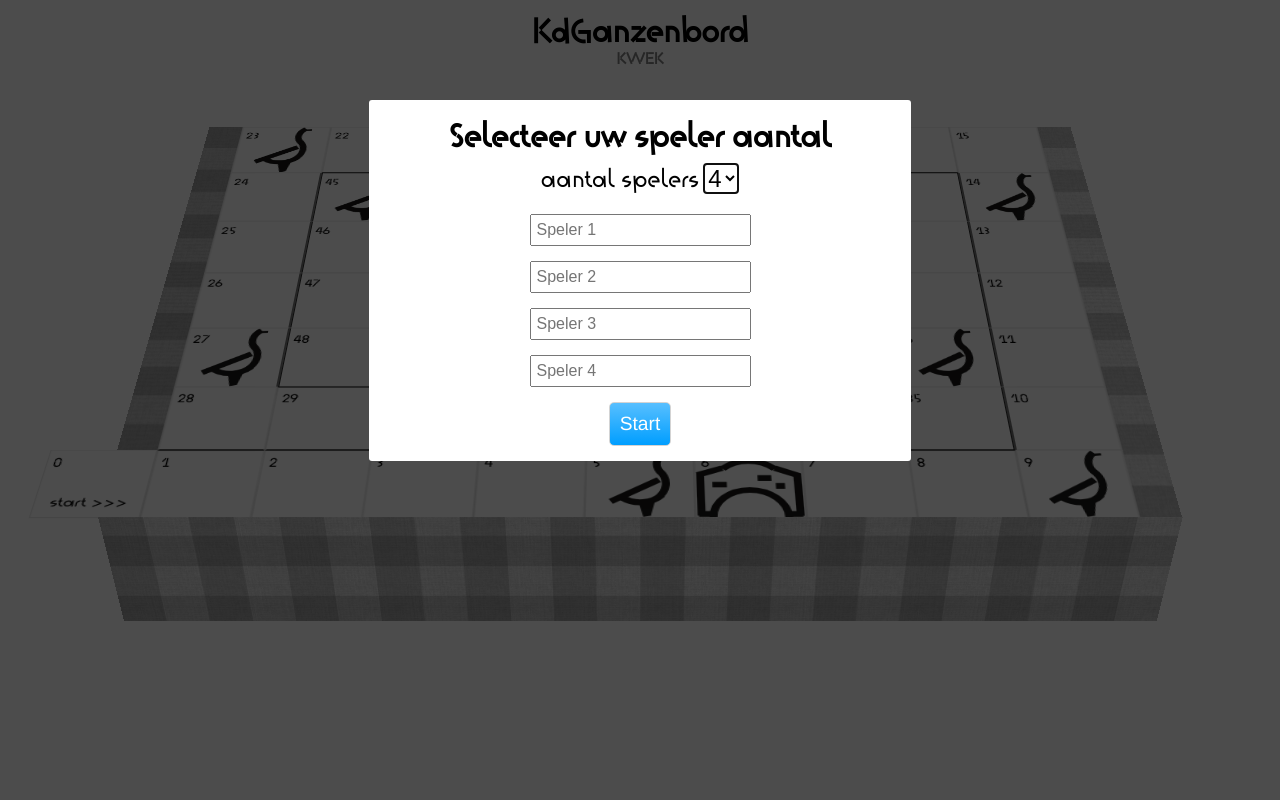
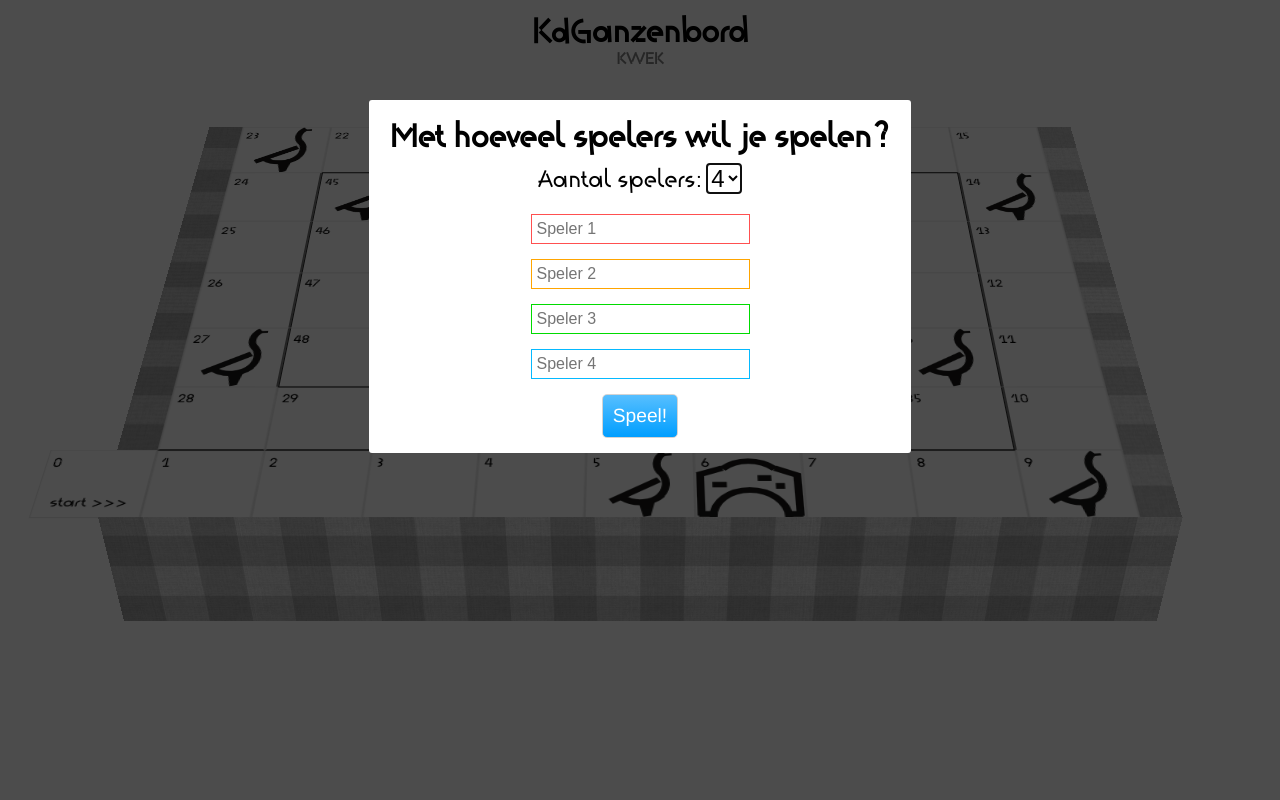
Before and after one commit to TVke/KdGanzenbord, a PHP site: page / in a window 1280 px wide. Run offline with PHP 8.4, Linux system fonts and the light colour scheme.

Commit message:
add some colors

```diff
--- a/game.js
+++ b/game.js
@@ -393,7 +393,7 @@ var gameSetup = {
 		gameView.tiles[42].setAttribute("data-title","terug naar vakje 39");
 		gameView.tiles[52].setAttribute("data-title","wachten tot je bevrijd wordt");
 		gameView.tiles[58].setAttribute("data-title","terug naar het begin x_x");
-		gameView.tiles[63].setAttribute("data-title","Gewonnen");
+		gameView.tiles[63].setAttribute("data-title","gewonnen!");
 	},
 	players: function (players, names) {
 		// loopt het aantal meespelende spelers
--- a/index.html
+++ b/index.html
@@ -22,24 +22,24 @@
 		</header>
 		<div id="overlay">
 			<div id="begin">
-				<h3>Selecteer uw speler aantal</h3>
-				<label for="playerAmount">aantal spelers</label>
+				<h3>Met hoeveel spelers wil je spelen?</h3>
+				<label for="playerAmount">Aantal spelers:</label>
 				<select id="playerAmount" autofocus>
 				    <option value="4">4</option>
 					<option value="3">3</option>
 				    <option value="2">2</option>
 					<option value="1">1</option>
 				</select>
-				<input type="text" name="player1" placeholder="Speler 1">
-				<input type="text" name="player2" placeholder="Speler 2">
-				<input type="text" name="player3" placeholder="Speler 3">
-				<input type="text" name="player4" placeholder="Speler 4">
-				<button>Start</button>
+				<input type="text" name="player1" placeholder="Speler 1" maxlength="40">
+				<input type="text" name="player2" placeholder="Speler 2" maxlength="40">
+				<input type="text" name="player3" placeholder="Speler 3" maxlength="40">
+				<input type="text" name="player4" placeholder="Speler 4" maxlength="40">
+				<button>Speel!</button>
 			</div>
 			<div id="end" class="hidden">
 				<h3>Gewonnen!</h3>
 				<p></p>
-				<button autofocus>Nog een keer</button>
+				<button autofocus>Nog een keer!</button>
 			</div>
 		</div>
 		<div id="whiteoverlay" class="hidden">
@@ -74,16 +74,16 @@
 		</div>
 		<div id="game">
 			<div id="pawn-1" class="place-0 hidden">
-				<svg xmlns="http://www.w3.org/2000/svg" viewBox="0 0 63.98 127.32"><path d="M5.54 111.88l15-51.71-11.24-8.17 10.14-11.83s-6.84-10.3-6.44-18.82 11.3-15.73 19.08-16.08 19.25 5 19.65 14.4-1.83 19.23-5.93 22.22c2.25 3.54 9.36 12.21 9.36 12.21l-10.86 6.17 13.89 52s-10.5 9.43-23.27 10z" fill="#fff"/><path d="M44.31 61.24l14.85 53m-40.72-45.9l-13.65 45.78m54.9-3.53a39 39 0 0 1-55.15.07l-.07-.07m53-58.86a35.22 35.22 0 0 1-49.8 0M48.91 46.08l9.28 8.52m-40.88-11.39l-10 10.9M28.71 5a19.93 19.93 0 1 1 6.59 39.31m12.18-6.54a19.93 19.93 0 1 1-30.48-25.68M12.23 24.79m20.42 20.42" stroke="#000" stroke-miterlimit="10" stroke-width="10" fill="none"/></svg>
+				<svg xmlns="http://www.w3.org/2000/svg" viewBox="0 0 63.98 127.32"><path d="M5.54 111.88l15-51.71-11.24-8.17 10.14-11.83s-6.84-10.3-6.44-18.82 11.3-15.73 19.08-16.08 19.25 5 19.65 14.4-1.83 19.23-5.93 22.22c2.25 3.54 9.36 12.21 9.36 12.21l-10.86 6.17 13.89 52s-10.5 9.43-23.27 10z" fill="#FF5050"/><path d="M44.31 61.24l14.85 53m-40.72-45.9l-13.65 45.78m54.9-3.53a39 39 0 0 1-55.15.07l-.07-.07m53-58.86a35.22 35.22 0 0 1-49.8 0M48.91 46.08l9.28 8.52m-40.88-11.39l-10 10.9M28.71 5a19.93 19.93 0 1 1 6.59 39.31m12.18-6.54a19.93 19.93 0 1 1-30.48-25.68M12.23 24.79m20.42 20.42" stroke="#000" stroke-miterlimit="10" stroke-width="10" fill="#FF5050"/></svg>
 			</div>
 			<div id="pawn-2" class="place-0 hidden">
-				<svg xmlns="http://www.w3.org/2000/svg" viewBox="0 0 63.98 127.32"><path d="M5.54 111.88l15-51.71-11.24-8.17 10.14-11.83s-6.84-10.3-6.44-18.82 11.3-15.73 19.08-16.08 19.25 5 19.65 14.4-1.83 19.23-5.93 22.22c2.25 3.54 9.36 12.21 9.36 12.21l-10.86 6.17 13.89 52s-10.5 9.43-23.27 10z" fill="#fff"/><path d="M44.31 61.24l14.85 53m-40.72-45.9l-13.65 45.78m54.9-3.53a39 39 0 0 1-55.15.07l-.07-.07m53-58.86a35.22 35.22 0 0 1-49.8 0M48.91 46.08l9.28 8.52m-40.88-11.39l-10 10.9M28.71 5a19.93 19.93 0 1 1 6.59 39.31m12.18-6.54a19.93 19.93 0 1 1-30.48-25.68M12.23 24.79m20.42 20.42" stroke="#000" stroke-miterlimit="10" stroke-width="10" fill="none"/></svg>
+				<svg xmlns="http://www.w3.org/2000/svg" viewBox="0 0 63.98 127.32"><path d="M5.54 111.88l15-51.71-11.24-8.17 10.14-11.83s-6.84-10.3-6.44-18.82 11.3-15.73 19.08-16.08 19.25 5 19.65 14.4-1.83 19.23-5.93 22.22c2.25 3.54 9.36 12.21 9.36 12.21l-10.86 6.17 13.89 52s-10.5 9.43-23.27 10z" fill="orange"/><path d="M44.31 61.24l14.85 53m-40.72-45.9l-13.65 45.78m54.9-3.53a39 39 0 0 1-55.15.07l-.07-.07m53-58.86a35.22 35.22 0 0 1-49.8 0M48.91 46.08l9.28 8.52m-40.88-11.39l-10 10.9M28.71 5a19.93 19.93 0 1 1 6.59 39.31m12.18-6.54a19.93 19.93 0 1 1-30.48-25.68M12.23 24.79m20.42 20.42" stroke="#000" stroke-miterlimit="10" stroke-width="10" fill="orange"/></svg>
 			</div>
 			<div id="pawn-3" class="place-0 hidden">
-				<svg xmlns="http://www.w3.org/2000/svg" viewBox="0 0 63.98 127.32"><path d="M5.54 111.88l15-51.71-11.24-8.17 10.14-11.83s-6.84-10.3-6.44-18.82 11.3-15.73 19.08-16.08 19.25 5 19.65 14.4-1.83 19.23-5.93 22.22c2.25 3.54 9.36 12.21 9.36 12.21l-10.86 6.17 13.89 52s-10.5 9.43-23.27 10z" fill="#fff"/><path d="M44.31 61.24l14.85 53m-40.72-45.9l-13.65 45.78m54.9-3.53a39 39 0 0 1-55.15.07l-.07-.07m53-58.86a35.22 35.22 0 0 1-49.8 0M48.91 46.08l9.28 8.52m-40.88-11.39l-10 10.9M28.71 5a19.93 19.93 0 1 1 6.59 39.31m12.18-6.54a19.93 19.93 0 1 1-30.48-25.68M12.23 24.79m20.42 20.42" stroke="#000" stroke-miterlimit="10" stroke-width="10" fill="none"/></svg>
+				<svg xmlns="http://www.w3.org/2000/svg" viewBox="0 0 63.98 127.32"><path d="M5.54 111.88l15-51.71-11.24-8.17 10.14-11.83s-6.84-10.3-6.44-18.82 11.3-15.73 19.08-16.08 19.25 5 19.65 14.4-1.83 19.23-5.93 22.22c2.25 3.54 9.36 12.21 9.36 12.21l-10.86 6.17 13.89 52s-10.5 9.43-23.27 10z" fill="#00db00"/><path d="M44.31 61.24l14.85 53m-40.72-45.9l-13.65 45.78m54.9-3.53a39 39 0 0 1-55.15.07l-.07-.07m53-58.86a35.22 35.22 0 0 1-49.8 0M48.91 46.08l9.28 8.52m-40.88-11.39l-10 10.9M28.71 5a19.93 19.93 0 1 1 6.59 39.31m12.18-6.54a19.93 19.93 0 1 1-30.48-25.68M12.23 24.79m20.42 20.42" stroke="#000" stroke-miterlimit="10" stroke-width="10" fill="#00db00"/></svg>
 			</div>
 			<div id="pawn-4" class="place-0 hidden">
-				<svg xmlns="http://www.w3.org/2000/svg" viewBox="0 0 63.98 127.32"><path d="M5.54 111.88l15-51.71-11.24-8.17 10.14-11.83s-6.84-10.3-6.44-18.82 11.3-15.73 19.08-16.08 19.25 5 19.65 14.4-1.83 19.23-5.93 22.22c2.25 3.54 9.36 12.21 9.36 12.21l-10.86 6.17 13.89 52s-10.5 9.43-23.27 10z" fill="#fff"/><path d="M44.31 61.24l14.85 53m-40.72-45.9l-13.65 45.78m54.9-3.53a39 39 0 0 1-55.15.07l-.07-.07m53-58.86a35.22 35.22 0 0 1-49.8 0M48.91 46.08l9.28 8.52m-40.88-11.39l-10 10.9M28.71 5a19.93 19.93 0 1 1 6.59 39.31m12.18-6.54a19.93 19.93 0 1 1-30.48-25.68M12.23 24.79m20.42 20.42" stroke="#000" stroke-miterlimit="10" stroke-width="10" fill="none"/></svg>
+				<svg xmlns="http://www.w3.org/2000/svg" viewBox="0 0 63.98 127.32"><path d="M5.54 111.88l15-51.71-11.24-8.17 10.14-11.83s-6.84-10.3-6.44-18.82 11.3-15.73 19.08-16.08 19.25 5 19.65 14.4-1.83 19.23-5.93 22.22c2.25 3.54 9.36 12.21 9.36 12.21l-10.86 6.17 13.89 52s-10.5 9.43-23.27 10z" fill="#05B9FF"/><path d="M44.31 61.24l14.85 53m-40.72-45.9l-13.65 45.78m54.9-3.53a39 39 0 0 1-55.15.07l-.07-.07m53-58.86a35.22 35.22 0 0 1-49.8 0M48.91 46.08l9.28 8.52m-40.88-11.39l-10 10.9M28.71 5a19.93 19.93 0 1 1 6.59 39.31m12.18-6.54a19.93 19.93 0 1 1-30.48-25.68M12.23 24.79m20.42 20.42" stroke="#000" stroke-miterlimit="10" stroke-width="10" fill="#05B9FF"/></svg>
 			</div>
 			<div id="board">
 				<a id="tile-0"><p>0</p></a>
--- a/style/styles.css
+++ b/style/styles.css
@@ -56,9 +56,9 @@ header {
 #overlay {
 	background:rgba(0,0,0,0.7);
 	z-index:2;
+	position: fixed !important;
 }
 
-/* Sander dit is de stijl van de info bubbels -=-=-=-=-=-=-=-=-=-=-=-=-=-=-=-=-=-=-=-=-=-=-=-=-=-=-=-=-=-=-=-=-=-=-=-=-=-=-=-=-=-=-=-=-=-=-=-=-=- */
 #whiteoverlay{
 	width: 20%;
 	height: 70px;
@@ -104,7 +104,7 @@ header {
 	background:#fff;
 	padding:2px;
 	margin:2px;
-	border:2px solid;
+	border:5px solid;
 }
 
 #players span {
@@ -483,7 +483,28 @@ button:enabled:hover {
     display: block;
 }
 
-/* Niels hier mag je de stijl van de gloed schrijven */
+#begin input:focus {
+	outline: none;
+	border-width: 2px !important;
+	padding: 4px !important;
+}
+
+#begin input:nth-of-type(1) {
+	border: 1px solid #FF5050;
+}
+
+#begin input:nth-of-type(2) {
+	border: 1px solid orange;
+}
+
+#begin input:nth-of-type(3) {
+	border: 1px solid #00db00;
+}
+
+#begin input:nth-of-type(4) {
+	border: 1px solid #05B9FF;
+}
+
 #board .glow{
 
 }
```
